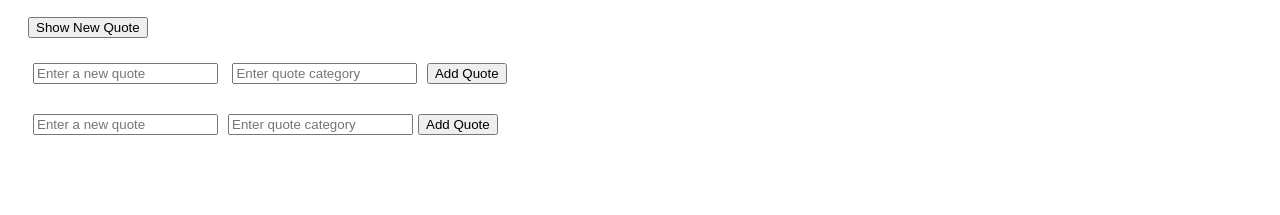
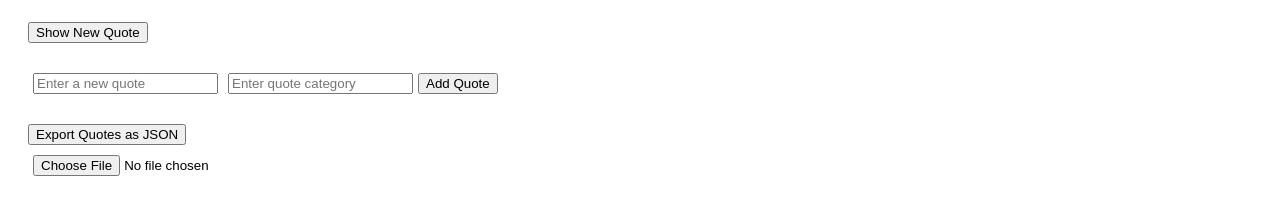
Before and after one commit to iLensecreative237/alx_fe_javascript, a plain HTML site: page dom-manipulation/index.html in a window 1280 px wide. Both pictures are taken after a click on the button "Show New Quote". Shown: the part 185-400 px from the top of the page. Drawn offline with Linux system fonts and the light colour scheme.

Commit message:
task 1 Implementing Web Storage and JSON Handling

```diff
--- a/dom-manipulation/index.html
+++ b/dom-manipulation/index.html
@@ -22,20 +22,25 @@
     input {
       margin: 5px;
     }
+    button {
+      margin: 5px 0;
+    }
   </style>
 </head>
 <body>
   <h1>Dynamic Quote Generator</h1>
 
-  <!-- Display area -->
+  <!-- Display Area -->
   <div id="quoteDisplay">Click "Show New Quote" to begin!</div>
   <button id="newQuote">Show New Quote</button>
 
-  <!-- Form to add new quotes -->
+  <!-- Container for Add Quote Form (generated by JS) -->
+  <div id="formContainer" class="form-section"></div>
+
+  <!-- JSON Export / Import -->
   <div class="form-section">
-    <input id="newQuoteText" type="text" placeholder="Enter a new quote" />
-    <input id="newQuoteCategory" type="text" placeholder="Enter quote category" />
-    <button onclick="addQuote()">Add Quote</button>
+    <button onclick="exportToJson()">Export Quotes as JSON</button><br>
+    <input type="file" id="importFile" accept=".json" onchange="importFromJsonFile(event)" />
   </div>
 
   <script src="script.js"></script>
--- a/dom-manipulation/script.js
+++ b/dom-manipulation/script.js
@@ -1,29 +1,47 @@
-// Initial array of quotes
-let quotes = [
-  { text: "The best way to get started is to quit talking and begin doing.", category: "Motivation" },
-  { text: "Life is what happens when you're busy making other plans.", category: "Life" },
-  { text: "Stay hungry, stay foolish.", category: "Inspiration" }
-];
+// Quotes array (loaded from localStorage or default)
+let quotes = [];
 
-// Show a random quote
+// Load from localStorage or use default quotes
+function loadQuotes() {
+  const storedQuotes = localStorage.getItem("quotes");
+  if (storedQuotes) {
+    quotes = JSON.parse(storedQuotes);
+  } else {
+    quotes = [
+      { text: "The best way to get started is to quit talking and begin doing.", category: "Motivation" },
+      { text: "Life is what happens when you're busy making other plans.", category: "Life" },
+      { text: "Stay hungry, stay foolish.", category: "Inspiration" }
+    ];
+    saveQuotes();
+  }
+}
+
+// Save quotes to localStorage
+function saveQuotes() {
+  localStorage.setItem("quotes", JSON.stringify(quotes));
+}
+
+// Show a random quote and save to sessionStorage
 function showRandomQuote() {
   if (quotes.length === 0) {
     displayQuote("No quotes available.");
     return;
   }
-
   const randomIndex = Math.floor(Math.random() * quotes.length);
   const quote = quotes[randomIndex];
-  displayQuote(`"${quote.text}" — <em>${quote.category}</em>`);
+  const html = `"${quote.text}" — <em>${quote.category}</em>`;
+  displayQuote(html);
+
+  // Store last viewed quote in sessionStorage
+  sessionStorage.setItem("lastViewedQuote", html);
 }
 
-// Update quote display in the DOM
+// Display a quote in the quoteDisplay div
 function displayQuote(htmlContent) {
-  const displayDiv = document.getElementById("quoteDisplay");
-  displayDiv.innerHTML = htmlContent;
+  document.getElementById("quoteDisplay").innerHTML = htmlContent;
 }
 
-// Add a new quote to the array and update UI
+// Add a quote from form input
 function addQuote() {
   const textInput = document.getElementById("newQuoteText");
   const categoryInput = document.getElementById("newQuoteCategory");
@@ -33,18 +51,18 @@ function addQuote() {
 
   if (newText && newCategory) {
     quotes.push({ text: newText, category: newCategory });
+    saveQuotes();
     textInput.value = '';
     categoryInput.value = '';
     alert("New quote added!");
   } else {
-    alert("Please fill in both the quote and category.");
+    alert("Please fill in both fields.");
   }
 }
 
-// Dynamically create and insert the form to add new quotes
+// Dynamically create the quote addition form
 function createAddQuoteForm() {
-  const formContainer = document.createElement("div");
-  formContainer.className = "form-section";
+  const formContainer = document.getElementById("formContainer");
 
   const quoteInput = document.createElement("input");
   quoteInput.id = "newQuoteText";
@@ -63,12 +81,55 @@ function createAddQuoteForm() {
   formContainer.appendChild(quoteInput);
   formContainer.appendChild(categoryInput);
   formContainer.appendChild(addButton);
-
-  document.body.appendChild(formContainer);
 }
 
-// Attach event listeners and initialize
+// Export quotes to a downloadable JSON file
+function exportToJson() {
+  const dataStr = JSON.stringify(quotes, null, 2);
+  const blob = new Blob([dataStr], { type: "application/json" });
+  const url = URL.createObjectURL(blob);
+  const link = document.createElement("a");
+
+  link.href = url;
+  link.download = "quotes.json";
+  link.click();
+
+  URL.revokeObjectURL(url);
+}
+
+// Import quotes from uploaded JSON file
+function importFromJsonFile(event) {
+  const fileReader = new FileReader();
+  fileReader.onload = function (e) {
+    try {
+      const importedQuotes = JSON.parse(e.target.result);
+      if (Array.isArray(importedQuotes)) {
+        quotes.push(...importedQuotes);
+        saveQuotes();
+        alert("Quotes imported successfully!");
+      } else {
+        alert("Invalid format: expected an array of quotes.");
+      }
+    } catch (err) {
+      alert("Failed to parse JSON file.");
+    }
+  };
+  fileReader.readAsText(event.target.files[0]);
+}
+
+// Restore last viewed quote from sessionStorage (optional)
+function restoreLastViewedQuote() {
+  const last = sessionStorage.getItem("lastViewedQuote");
+  if (last) {
+    displayQuote(last);
+  }
+}
+
+// Initialize everything on DOM load
 document.addEventListener("DOMContentLoaded", () => {
+  loadQuotes();
+  createAddQuoteForm();
+  restoreLastViewedQuote();
+
   document.getElementById("newQuote").addEventListener("click", showRandomQuote);
-  createAddQuoteForm();
 });
```
